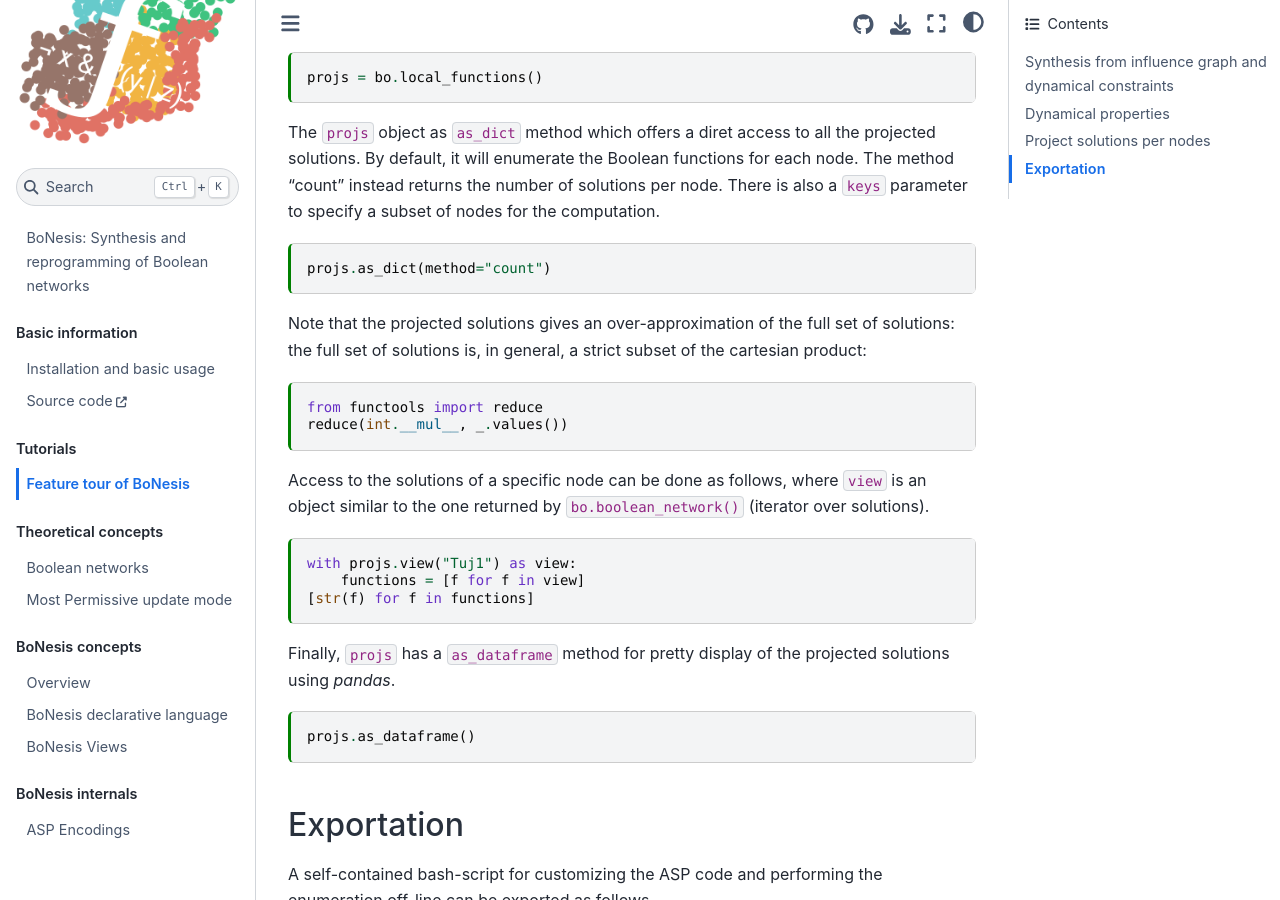
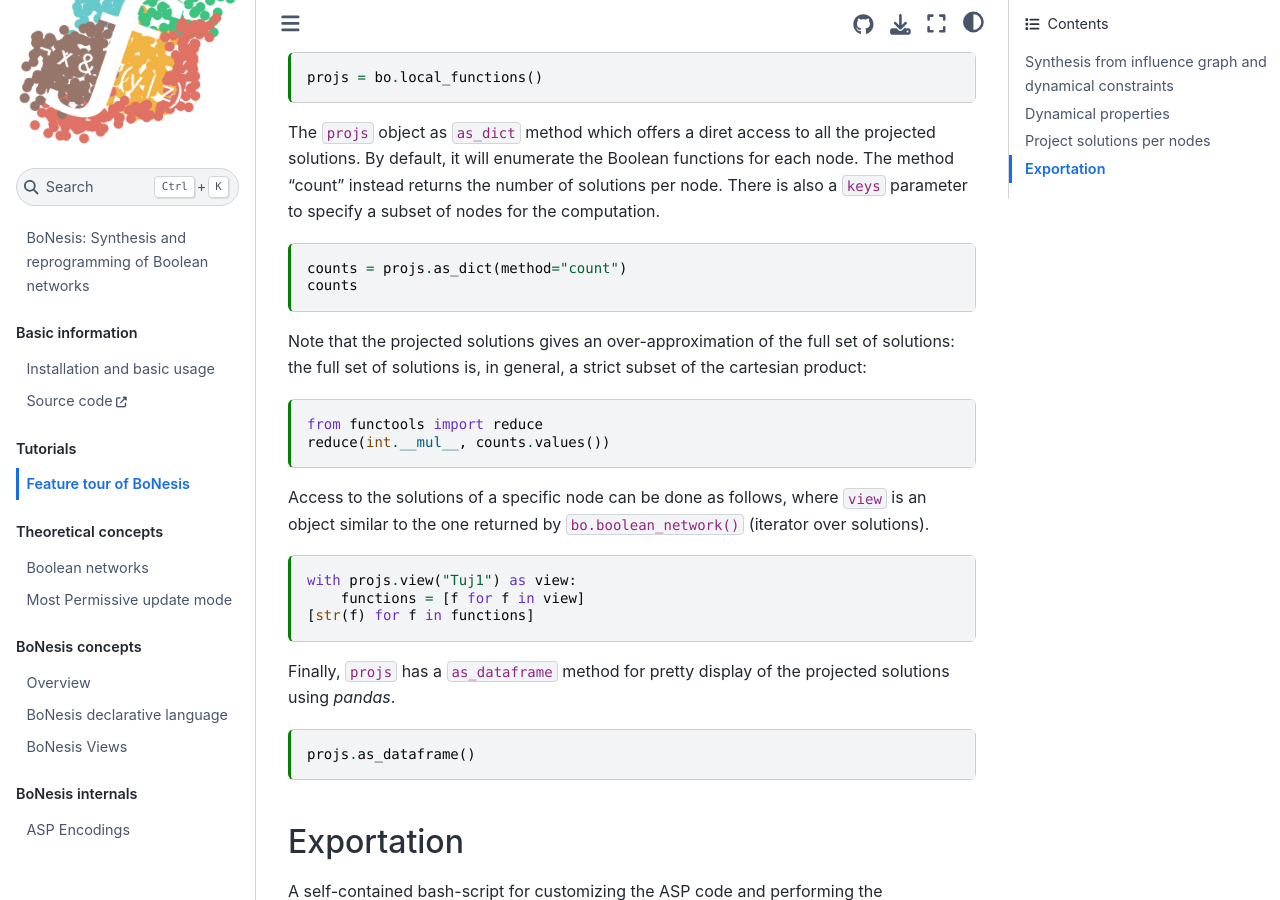
Before and after one commit to bnediction/bonesis, a Jupyter Book: the page built from tutorials/tour.md, in a window 1280 px wide and 900 px high, scrolled down 5029 px. Built offline with Jupyter Book 1.0.4 settings and Sphinx 7.4.7 and the Sphinx Book theme 1.1.4, drawn with Linux system fonts in a browser that asks for light colours.

Commit message:
tutorial/tour: avoid using '_'

````diff
--- a/tutorials/tour.md
+++ b/tutorials/tour.md
@@ -247,14 +247,15 @@ projs = bo.local_functions()
 The `projs` object as `as_dict` method which offers a diret access to all the projected solutions. By default, it will enumerate the Boolean functions for each node. The method "count" instead returns the number of solutions per node. There is also a `keys` parameter to specify a subset of nodes for the computation.
 
 ```{code-cell}
-projs.as_dict(method="count")
+counts = projs.as_dict(method="count")
+counts
 ```
 
 Note that the projected solutions gives an over-approximation of the full set of solutions: the full set of solutions is, in general, a strict subset of the cartesian product:
 
 ```{code-cell}
 from functools import reduce
-reduce(int.__mul__, _.values())
+reduce(int.__mul__, counts.values())
 ```
 
 Access to the solutions of a specific node can be done as follows, where `view` is an object similar to the one returned by `bo.boolean_network()` (iterator over solutions).
````
